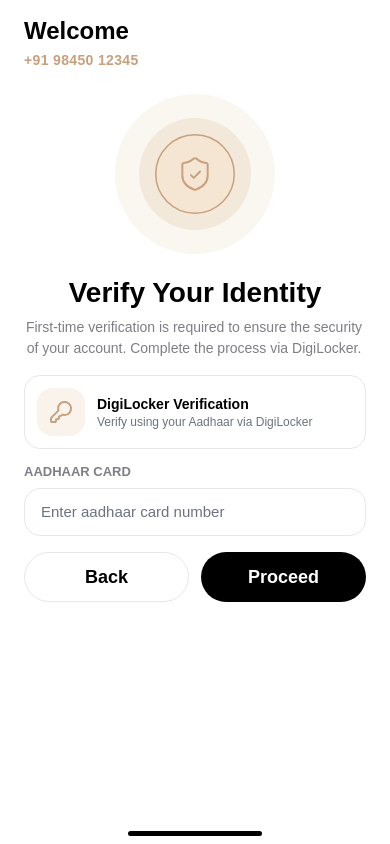
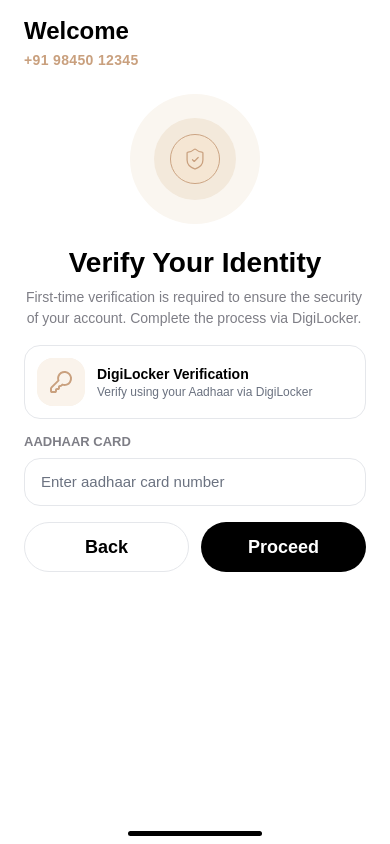
Before and after one commit to fivesprits-svg/fivesprits, a Next.js app: page /digilocker in a window 390 px wide. Built offline with nearby package versions, Linux system fonts and the light colour scheme; a web font is replaced by a local one.

Commit message:
style: update shield badge icon dimensions to 50x50 across mobile verification sections

```diff
--- a/src/features/customer-flow/sections/mobile/mobile-digilocker-section.tsx
+++ b/src/features/customer-flow/sections/mobile/mobile-digilocker-section.tsx
@@ -25,8 +25,8 @@
             <IconCircle
               iconSrc="/customer-flow/icons/shield-badge.svg"
               iconAlt="Shield"
-              iconWidth={80}
-              iconHeight={80}
+              iconWidth={50}
+              iconHeight={50}
               variant="large"
             />
           </div>
--- a/src/features/customer-flow/sections/mobile/mobile-verification-processing-section.tsx
+++ b/src/features/customer-flow/sections/mobile/mobile-verification-processing-section.tsx
@@ -41,8 +41,8 @@
               <Image
                 src="/customer-flow/icons/shield-badge.svg"
                 alt="Verification"
-                width={64}
-                height={64}
+                width={50}
+                height={50}
               />
             </div>
           </div>
```
